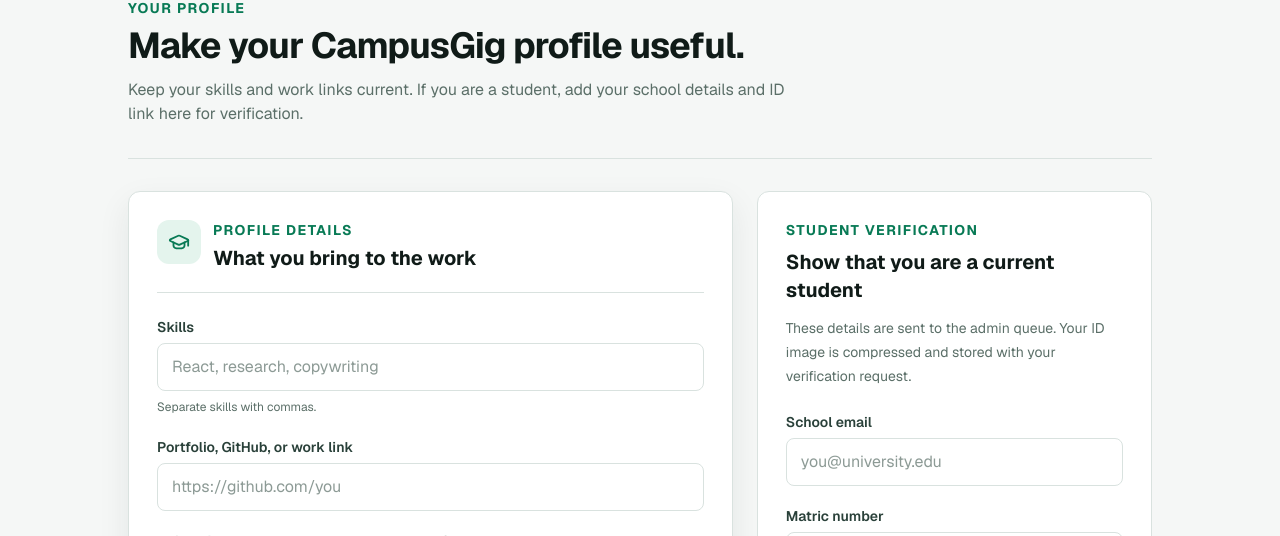
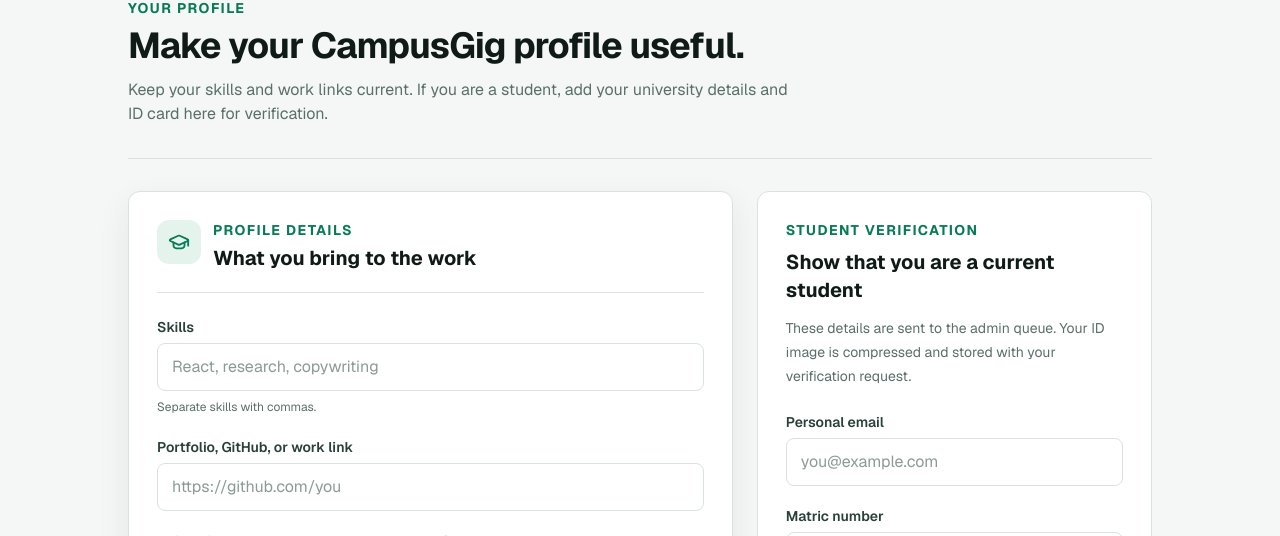
Before and after one commit to Rolexcode/campusgigstacstart, a Next.js app: page /profile in a window 1280 px wide. Shown: the part 123-659 px from the top of the page. Built offline with nearby package versions, Linux system fonts and the light colour scheme; no server answers; the database is empty; sample sign-in values are in the browser's storage.

Commit message:
Use personal email for verification

```diff
--- a/app/admin/page.tsx
+++ b/app/admin/page.tsx
@@ -221,7 +221,7 @@
             <dl className="mt-8 grid gap-5 border-y border-border py-6 sm:grid-cols-2">
               <div><dt className="text-xs font-bold uppercase tracking-wider text-muted">University</dt><dd className="mt-2 font-semibold">{selectedUser.university || "Not added"}</dd></div>
               <div><dt className="text-xs font-bold uppercase tracking-wider text-muted">Course</dt><dd className="mt-2 font-semibold">{selectedUser.course || "Not added"}</dd></div>
-              <div><dt className="text-xs font-bold uppercase tracking-wider text-muted">School email</dt><dd className="mt-2 break-all font-semibold">{selectedUser.schoolEmail || "Not added"}</dd></div>
+              <div><dt className="text-xs font-bold uppercase tracking-wider text-muted">Personal email</dt><dd className="mt-2 break-all font-semibold">{selectedUser.schoolEmail || selectedUser.email || "Not added"}</dd></div>
               <div><dt className="text-xs font-bold uppercase tracking-wider text-muted">Matric number</dt><dd className="mt-2 font-mono font-semibold">{selectedUser.matricNumber || "Not added"}</dd></div>
               <div className="sm:col-span-2"><dt className="text-xs font-bold uppercase tracking-wider text-muted">Skills</dt><dd className="mt-2 font-semibold">{selectedUser.skills?.join(", ") || "Not added"}</dd></div>
             </dl>
--- a/app/profile/page.tsx
+++ b/app/profile/page.tsx
@@ -53,7 +53,7 @@
     const nextErrors: Errors = {};
     if (intent === "verify") {
       if (!values.university) nextErrors.university = "Add your university before requesting verification.";
-      if (!values.schoolEmail.includes("@")) nextErrors.schoolEmail = "Add a valid school email before requesting verification.";
+      if (!values.schoolEmail.includes("@")) nextErrors.schoolEmail = "Add a valid personal email before requesting verification.";
       if (!values.matricNumber) nextErrors.matricNumber = "Add your matric number before requesting verification.";
       if (!values.idCardUrl && !values.idCardFile) nextErrors.idCardUrl = "Upload your student ID card before requesting verification.";
     }
@@ -82,7 +82,7 @@
             <div>
               <p className="section-kicker">Your profile</p>
               <h1 className="mt-2 text-3xl font-bold tracking-tight sm:text-4xl">Make your CampusGig profile useful.</h1>
-              <p className="mt-3 max-w-2xl text-muted">Keep your skills and work links current. If you are a student, add your school details and ID link here for verification.</p>
+              <p className="mt-3 max-w-2xl text-muted">Keep your skills and work links current. If you are a student, add your university details and ID card here for verification.</p>
             </div>
             {currentUser?.verificationStatus === "verified" ? (
               <span className="status-pill status-pill-success"><BadgeCheck size={15} aria-hidden="true" />Verified student</span>
@@ -130,8 +130,8 @@
 
               <div className="mt-6 grid gap-5">
                 <div className="field">
-                  <label htmlFor="schoolEmail">School email</label>
-                  <input id="schoolEmail" name="schoolEmail" type="email" className="input" defaultValue={currentUser?.schoolEmail || currentUser?.email} placeholder="you@university.edu" aria-invalid={errors.schoolEmail ? "true" : undefined} />
+                  <label htmlFor="schoolEmail">Personal email</label>
+                  <input id="schoolEmail" name="schoolEmail" type="email" className="input" defaultValue={currentUser?.schoolEmail || currentUser?.email} placeholder="you@example.com" aria-invalid={errors.schoolEmail ? "true" : undefined} />
                   {errors.schoolEmail ? <p className="field-error">{errors.schoolEmail}</p> : null}
                 </div>
                 <div className="field">
```
